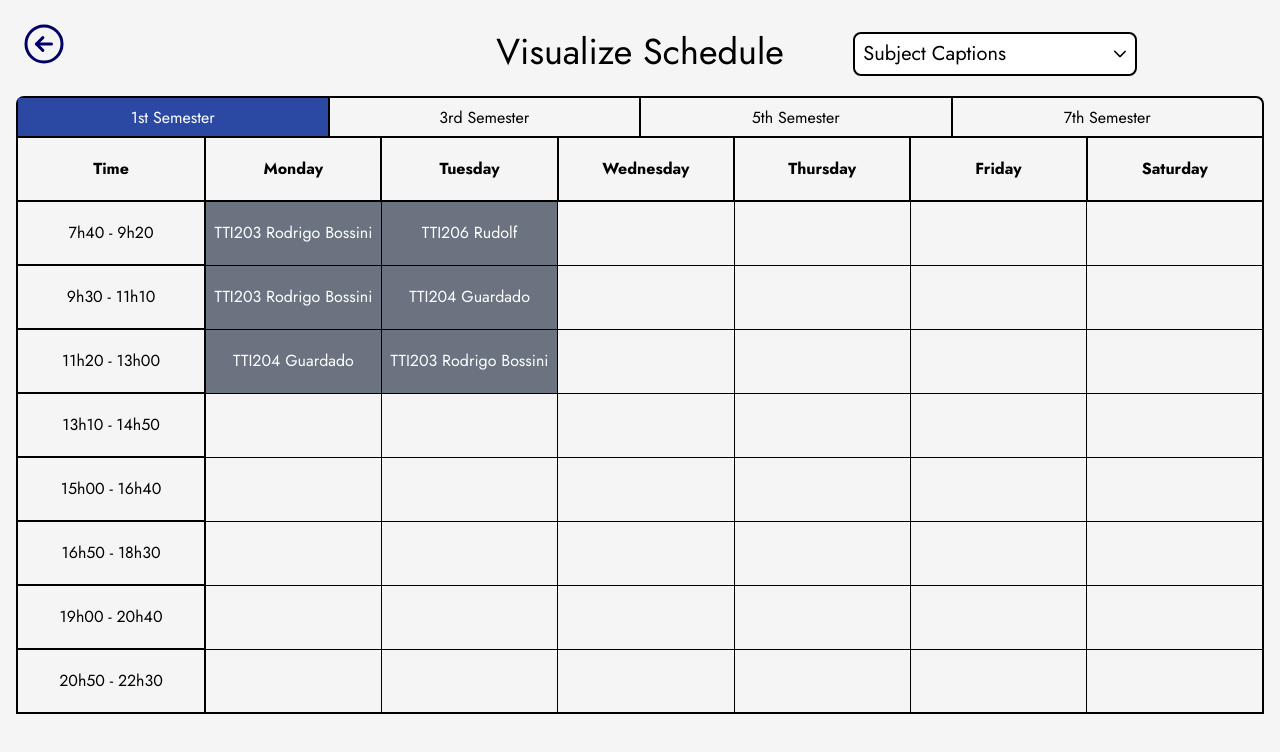
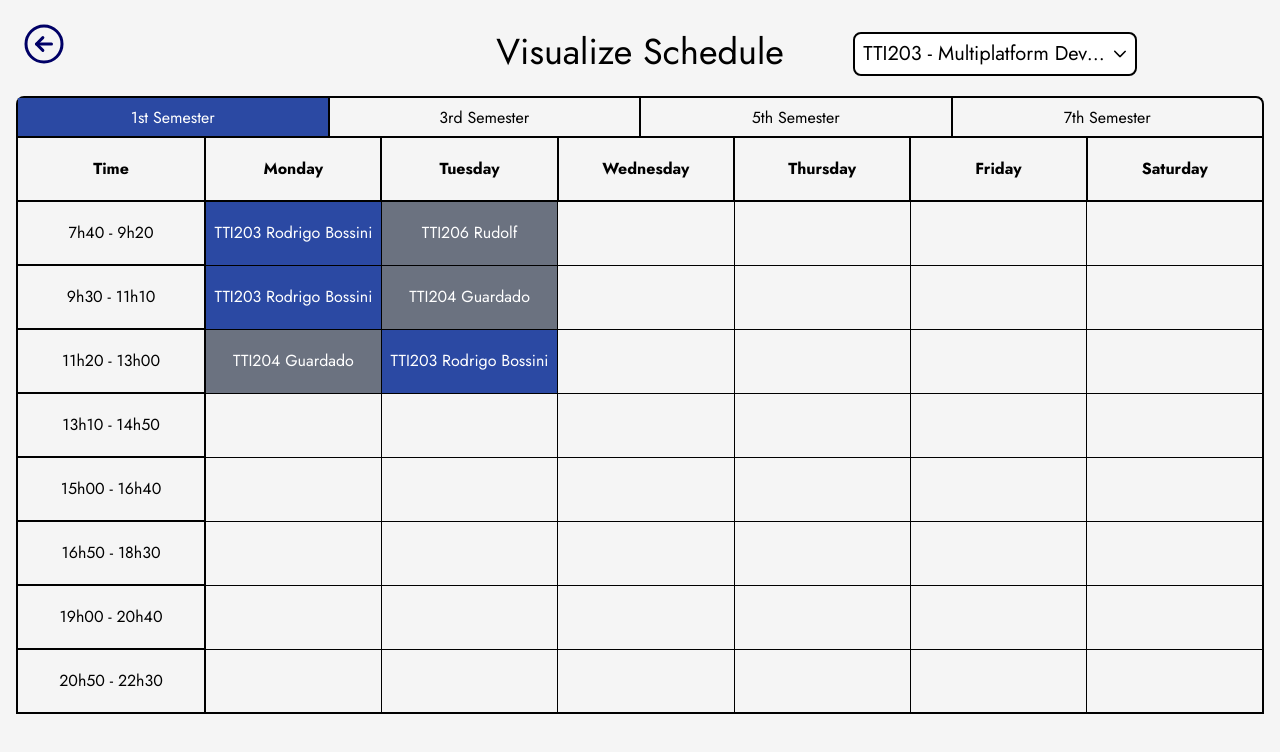
Before and after one commit to Instituto-Maua-de-Tecnologia/20242-Maua-CICSI1-Fontys-frontend, a React (Vite) app: page /visualize_schedule in a window 1280 px wide. Shown: the top 752 px of the page. Built offline with nearby package versions, Linux system fonts and the light colour scheme; no server answers.

Commit message:
selected subject turns blue

```diff
--- a/src/screens/visualizeSchedule/index.tsx
+++ b/src/screens/visualizeSchedule/index.tsx
@@ -1,6 +1,6 @@
 import { ArrowCircleLeft } from "phosphor-react";
 import { Dropdown } from "primereact/dropdown";
-import { useState } from "react";
+import {useEffect, useState} from "react";
 import TableVisualizeSchedule from "@/components/tableVisualizeSchedule";
 import { useLanguage } from '@/components/languageProvider';
 import { useNavigate } from 'react-router-dom';
@@ -55,6 +55,12 @@ export default function VisualizeSchedule() {
         navigate(-1);
     };
 
+    useEffect(() => {
+        if (!selectedSubject) {
+            setSelectedSubject(subjects[0].value);
+        }
+    }, []);
+
     return (
         <div className="bg-[#F5F5F5] h-screen">
             <button>
@@ -82,7 +88,7 @@ export default function VisualizeSchedule() {
                 </div>
             </div>
             <div className="flex justify-center mt-12 mb-1">
-                <TableVisualizeSchedule/>
+                <TableVisualizeSchedule selectedSubject={selectedSubject}/>
             </div>
         </div>
     );
```
